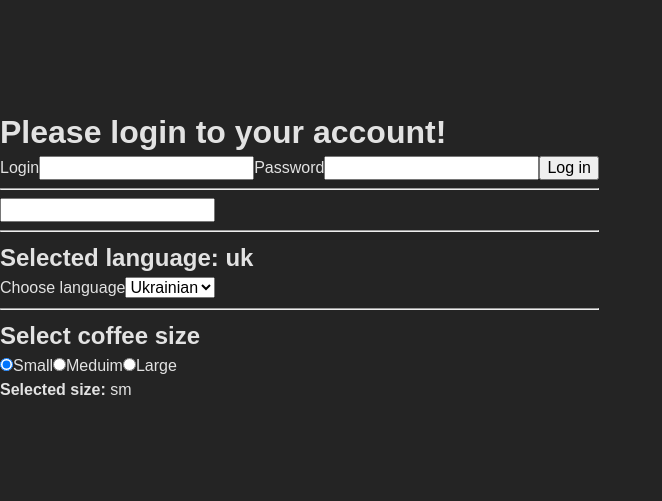
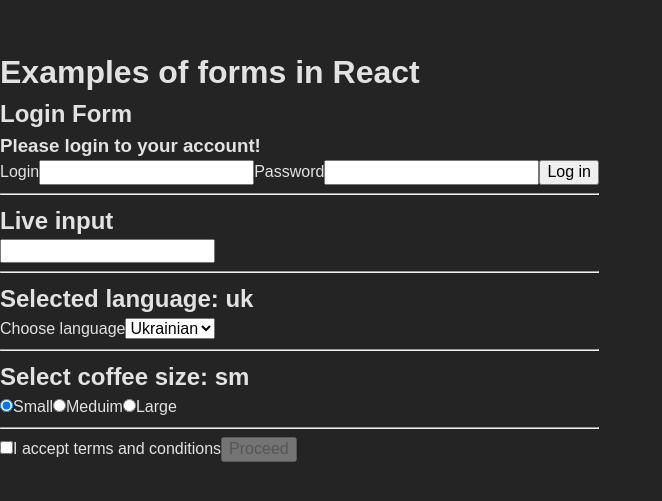
Before and after one commit to MykhailoVobolis/my-react-test-project, a React (Vite) app: page / in a window 1280 px wide. Shown: the part 145-646 px from the top of the page, without its empty margins (0-662 px from the left). Built offline with nearby package versions, Linux system fonts and the light colour scheme.

Commit message:
form examples ready

```diff
--- a/src/components/App.jsx
+++ b/src/components/App.jsx
@@ -2,7 +2,8 @@
 import SearchBar from "./SearchBar";
 import LangSwitcher from "./LangSwitcher";
 import CoffeeSel from "./CoffeeSel";
-import { useState, useEffect } from "react";
+import TermsUse from "./TermsUse";
+import { useState } from "react";
 
 export default function App() {
   // Колбек-функція для обробки сабміту форми
@@ -12,20 +13,23 @@
   };
 
   const [lang, setLang] = useState("uk");
+  const [inputValue, setInputValue] = useState("");
   const [coffeeSize, setCoffeeSize] = useState("sm");
+  const [hasAccepted, setHasAccepted] = useState(false);
 
   return (
     <div>
-      <h1>Please login to your account!</h1>
+      <h1>Examples of forms in React</h1>
       {/* Передаємо колбек як пропс форми */}
       <LoginForm onLogin={handleLogin} />
-      <SearchBar />
+      <SearchBar value={inputValue} onInput={setInputValue} />
       <>
         <hr />
         <h2>Selected language: {lang} </h2>
         <LangSwitcher value={lang} onSelect={setLang} />
       </>
       <CoffeeSel value={coffeeSize} onSelect={setCoffeeSize} />
+      <TermsUse value={hasAccepted} onSelect={setHasAccepted} />
     </div>
   );
 }
--- a/src/components/CoffeeSel.jsx
+++ b/src/components/CoffeeSel.jsx
@@ -1,5 +1,4 @@
-import { useId, useState } from "react";
-
+//Радіо-кнопки
 export default function CoffeeSel({ value, onSelect }) {
   const handleSizeChange = (evt) => {
     onSelect(evt.target.value);
@@ -8,7 +7,7 @@
   return (
     <>
       <hr />
-      <h2>Select coffee size</h2>
+      <h2>Select coffee size: {value}</h2>
       <label>
         <input type="radio" name="coffeeSize" value="sm" checked={value === "sm"} onChange={handleSizeChange} />
         Small
@@ -21,9 +20,6 @@
         <input type="radio" name="coffeeSize" value="lg" checked={value === "lg"} onChange={handleSizeChange} />
         Large
       </label>
-      <p>
-        <b>Selected size:</b> {value}
-      </p>
     </>
   );
 }
--- a/src/components/LangSwitcher.jsx
+++ b/src/components/LangSwitcher.jsx
@@ -1,4 +1,5 @@
-import { useId, useState } from "react";
+// Елемент Select
+import { useId } from "react";
 
 export default function LangSwitcher({ value, onSelect }) {
   const selectId = useId();
--- a/src/components/LoginForm.jsx
+++ b/src/components/LoginForm.jsx
@@ -1,3 +1,4 @@
+// Login form
 import { useId } from "react";
 
 export default function LoginForm({ onLogin }) {
@@ -20,6 +21,9 @@
   const passwordId = useId();
 
   return (
+    <>
+      <h2>Login Form</h2>
+      <h3>Please login to your account!</h3>
       <form onSubmit={handleSubmit}>
         <label htmlFor={loginId}>Login</label>
         <input type="text" name="login" />
@@ -27,5 +31,6 @@
         <input type="password" name="password" />
         <button type="submit">Log in</button>
       </form>
+    </>
   );
 }
--- a/src/components/SearchBar.jsx
+++ b/src/components/SearchBar.jsx
@@ -1,17 +1,15 @@
-import { useState } from "react";
-
-export default function SearchBar() {
-  const [inputValue, setInputValue] = useState("");
-
+// Live input
+export default function SearchBar({ value, onInput }) {
   const handleChange = (evt) => {
-    setInputValue(evt.target.value);
+    onInput(evt.target.value);
   };
 
   return (
     <div>
       <hr />
-      <input type="text" value={inputValue} onChange={handleChange} />
-      <p>{inputValue}</p>
+      <h2>Live input</h2>
+      <input type="text" value={value} onChange={handleChange} />
+      <p>{value}</p>
     </div>
   );
 }
--- /dev/null
+++ b/src/components/TermsUse.jsx
@@ -0,0 +1,18 @@
+// Чекбокси
+export default function TermsUse({ value, onSelect }) {
+  const handleChange = (evt) => {
+    onSelect(evt.target.checked);
+  };
+
+  return (
+    <div>
+      <hr />
+      <label>
+        <input type="checkbox" name="terms" checked={value} onChange={handleChange} />I accept terms and conditions
+      </label>
+      <button type="button" disabled={!value}>
+        Proceed
+      </button>
+    </div>
+  );
+}
```
Lines whose indentation alone changed are shown as unchanged.
